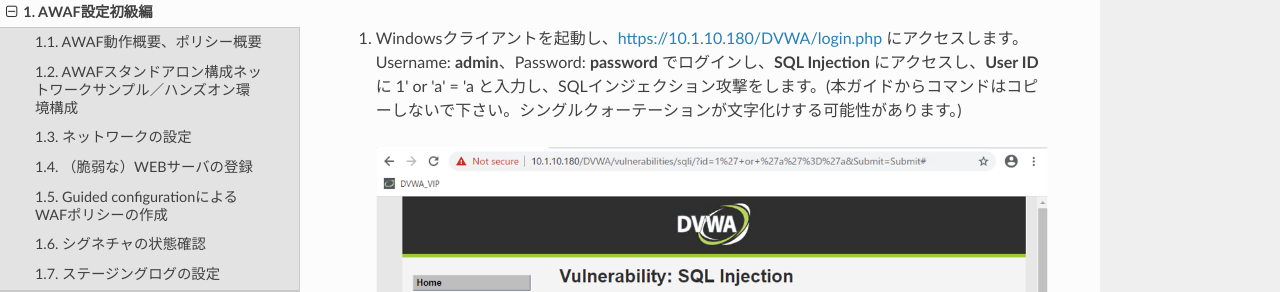
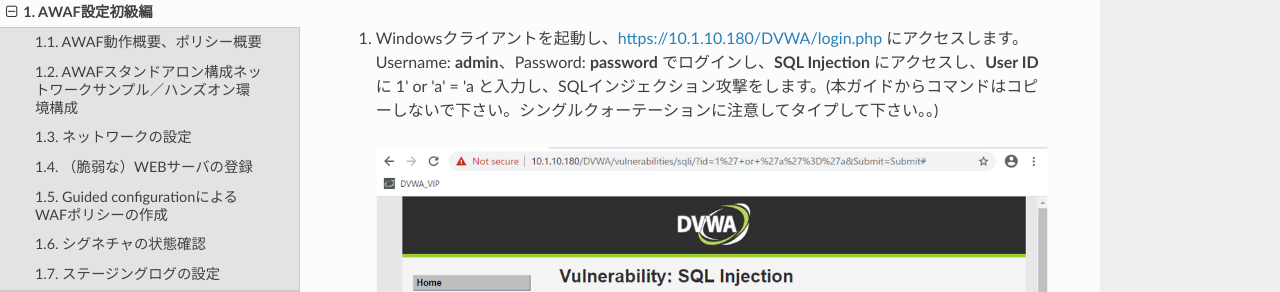
Before and after one commit to BeF5/f5j-easy-setup-waf-17, a Sphinx documentation site: the page built from docs/content1/module08/module08.rst, in a window 1280 px wide and 900 px high. Shown: the part 141-433 px from the top of the window. Built offline with Sphinx 7.4.7 and the Read the Docs theme 2.0.0, drawn with Linux system fonts in a browser that asks for light colours.

Commit message:
no message

```diff
--- a/docs/content1/content1.rst
+++ b/docs/content1/content1.rst
@@ -1,7 +1,7 @@
 AWAF設定初級編
 ================================================
 
-本章では、について、ご紹介致します。
+本章では、基本的なAWAFの設定内容についてご紹介致します。
 
 
 .. toctree::
--- a/docs/content1/module04/module04.rst
+++ b/docs/content1/module04/module04.rst
@@ -33,7 +33,7 @@
 
    .. image:: images/mod4-8.png
    |
-#. **SQL Injection** にアクセスし、**User ID** に 1' or 'a' = 'a と入力し、SQLインジェクション攻撃をします。(本ガイドからコマンドはコピーしないで下さい。シングルクォーテーションが文字化けする可能性があります。)
+#. **SQL Injection** にアクセスし、**User ID** に 1' or 'a' = 'a と入力し、SQLインジェクション攻撃をします。(本ガイドからコマンドはコピーしないで下さい。シングルクォーテーションに注意してタイプして下さい。)
 
    .. image:: images/mod4-9.png
    |
--- a/docs/content1/module08/module08.rst
+++ b/docs/content1/module08/module08.rst
@@ -1,7 +1,7 @@
 シグネチャの動作確認
 =========================================================
 
-#. Windowsクライアントを起動し、https://10.1.10.180/DVWA/login.php にアクセスします。Username: **admin**、Password: **password** でログインし、**SQL Injection** にアクセスし、**User ID** に 1' or 'a' = 'a と入力し、SQLインジェクション攻撃をします。(本ガイドからコマンドはコピーしないで下さい。シングルクォーテーションが文字化けする可能性があります。)
+#. Windowsクライアントを起動し、https://10.1.10.180/DVWA/login.php にアクセスします。Username: **admin**、Password: **password** でログインし、**SQL Injection** にアクセスし、**User ID** に 1' or 'a' = 'a と入力し、SQLインジェクション攻撃をします。(本ガイドからコマンドはコピーしないで下さい。シングルクォーテーションに注意してタイプして下さい。。)
 
    .. image:: images/mod8-1.png
    |
--- a/docs/index.rst
+++ b/docs/index.rst
@@ -19,7 +19,7 @@ F5のオフィシャルなドキュメントはこちらにございます。
 
 コンテンツ
 ==============================================
-このページでは、以下のコンテンツを発信しております。
+こちらのページでは、以下の内容をご紹介しております。
 
 - 本セットアップガイドにて、F5 Advanced WAF（以下、AWAF）のポリシーの設定方法についてご案内します。
 - AWAFは、Web アプリケーションファイアウォールです。
```
